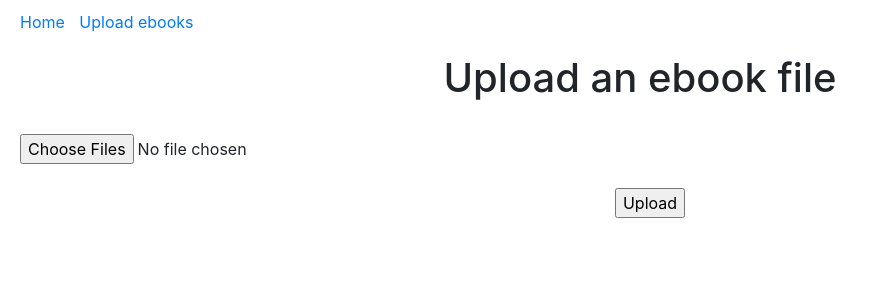
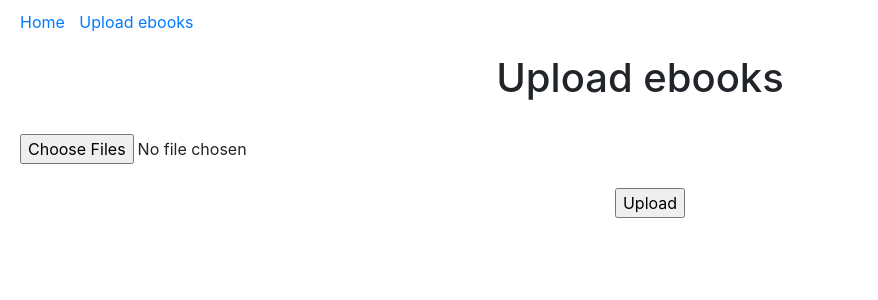
Before and after one commit to raul23/EbookManager, a Django app: template ebook_manager/templates/ebook_manager/upload_ebooks.html in a window 1280 px wide. Shown: the top 300 px of the page, without its empty margins (0-878 px from the left). Run offline with Django 3.2, Linux system fonts and the light colour scheme; the template is opened without the code that fills it, so the values that code supplies are empty; some libraries are stand-ins or nearby versions.

Commit message:
upload_ebooks.html: fix title and heading-1

```diff
--- a/ebook_manager/templates/ebook_manager/upload_ebooks.html
+++ b/ebook_manager/templates/ebook_manager/upload_ebooks.html
@@ -1,8 +1,8 @@
 {% extends "ebook_manager/base_others.html" %}
 
-{% block title %}Book: {{ book.title }} {% endblock %}
+{% block title %}Upload ebooks {% endblock %}
 
-{% block heading-1 %} Upload an ebook file {% endblock %}
+{% block heading-1 %} Upload ebooks {% endblock %}
 
 {% block content-others %}
 <form action="{% url 'ebook-manager:upload_submit_form' %}" method="post" enctype="multipart/form-data">
```
